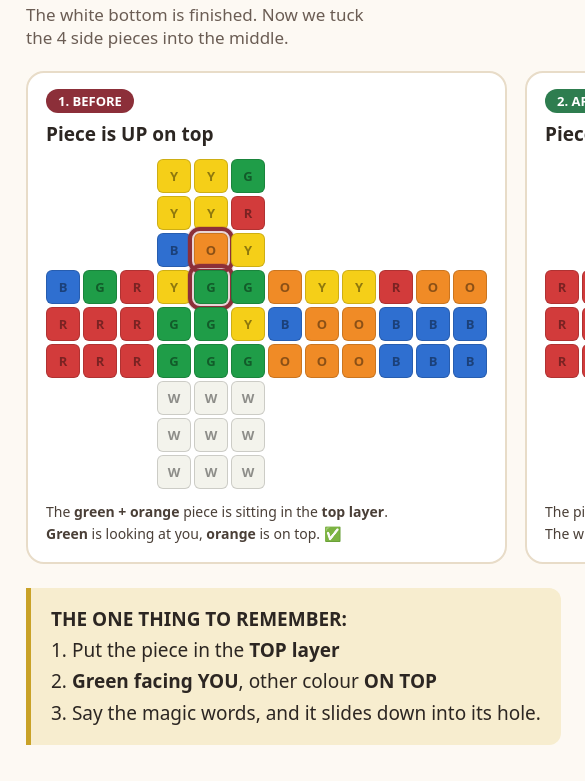
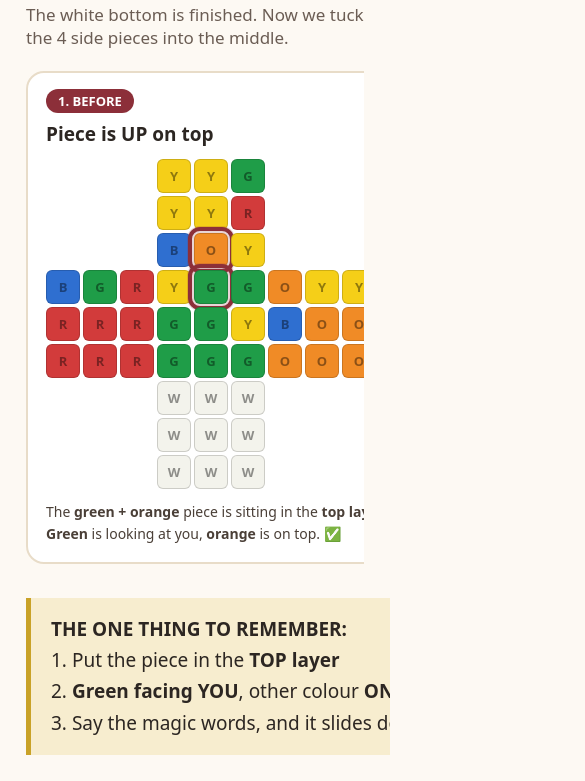
Before and after one commit to nimblecozmo/game-launcher, a plain HTML site: page games/cube-layer2/index.html in a window 390 px wide. Shown: the part 115-896 px from the top of the page, 585 px wide, since content can reach past the window. Drawn offline with Linux system fonts and the light colour scheme.

Commit message:
Mobile: fix lime-rider canvas override + cube explainer horizontal scroll

```diff
--- a/games/cube-layer2/index.html
+++ b/games/cube-layer2/index.html
@@ -6,7 +6,7 @@ body{font-family:system-ui,-apple-system,"Noto Color Emoji",sans-serif;
   background:#fdf9f3;color:#2c2622;margin:0;padding:26px}
 h1{font-size:32px;margin:0 0 6px}
 .sub{color:#6b5d54;font-size:17px;margin:0 0 22px}
-.row{display:flex;gap:18px;flex-wrap:nowrap;align-items:flex-start;width:max-content}
+.row{display:flex;gap:18px;flex-wrap:nowrap;align-items:flex-start;width:100%;overflow-x:auto;-webkit-overflow-scrolling:touch;padding-bottom:10px}
 .card{background:#fff;border:2px solid #e8dcc8;border-radius:18px;padding:16px 18px;flex:0 0 auto}
 .card h2{font-size:19px;margin:0 0 12px}
 .net{display:grid;grid-template-columns:repeat(12,34px);grid-auto-rows:34px;gap:3px}
@@ -21,6 +21,7 @@ h1{font-size:32px;margin:0 0 6px}
 .note{width:max-content;background:#f7edcf;border-left:5px solid #c9a227;padding:16px 20px;border-radius:0 12px 12px 0;
   margin-top:24px;line-height:1.65;font-size:16px}
 .big{font-size:19px}
+html,body{overflow-x:hidden;max-width:100%;}
 </style></head><body>
 <h1>&#x1F9CA; The 2nd Layer = the middle ring</h1>
 <p class="sub">The white bottom is finished. Now we tuck the 4 side pieces into the middle.</p>
```
Also changed, not shown: games/lime-rider/index.html (+1 -2 lines).
